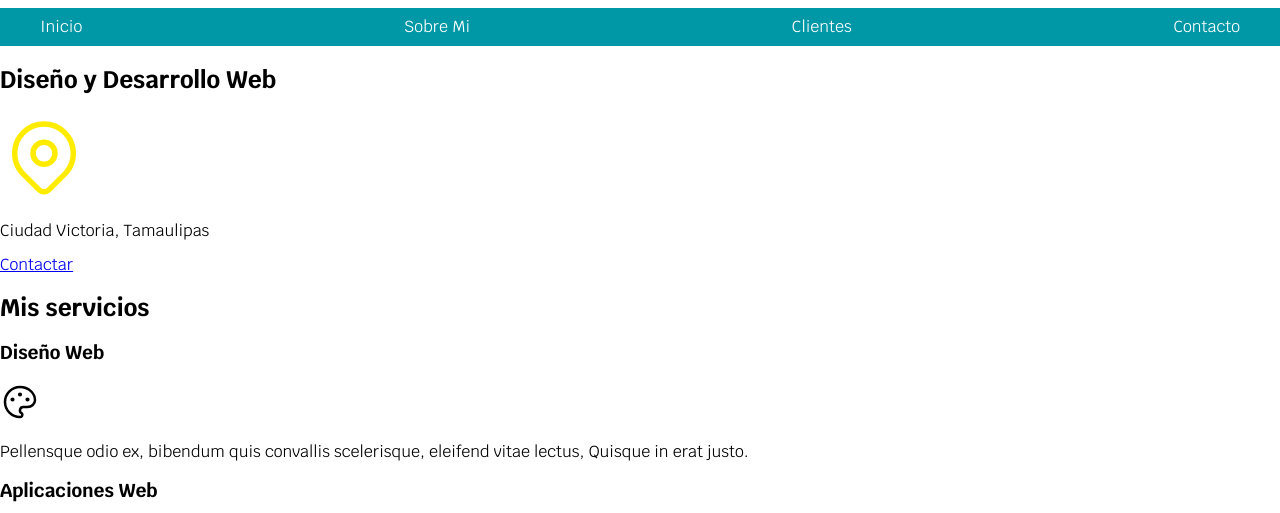
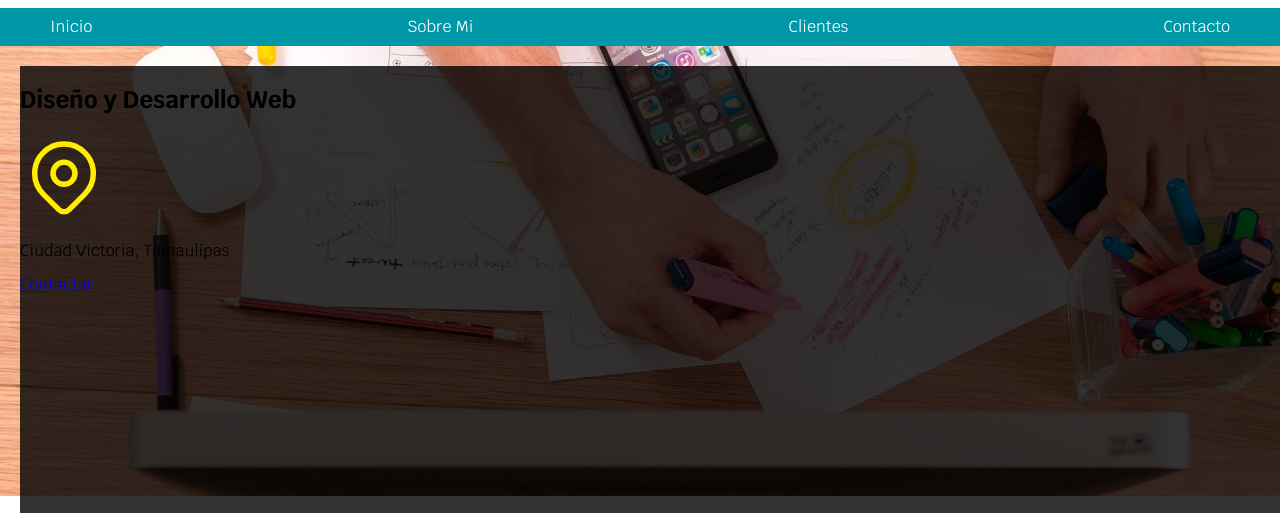
Before and after one commit to BetoEstrada2580/practica1, a plain HTML site: page index.html in a window 1280 px wide. Shown: the part 87-600 px from the top of the page. Drawn offline with Linux system fonts and the light colour scheme.

Commit message:
Avance 2

```diff
--- a/css/style.css
+++ b/css/style.css
@@ -8,7 +8,13 @@
 
 html {
   font-size: 62.5%;
+  box-sizing: border-box;
 }
+
+*,*:before,*:after {
+  box-sizing: inherit;
+}
+
 body {
   font-size: 16px; /* 1rem = 10px */
   font-family: 'Krub',sans-serif;
@@ -25,7 +31,7 @@ body {
 }
 
 .contenedor {
-  width: 120rem;
+  max-width: 120rem;
   margin: 0 auto;
 }
 
@@ -34,12 +40,52 @@ body {
 }
 
 .nav_principal {
-  padding: 1rem;
   display: flex;
-  justify-content: space-between;
+  flex-direction: column;
 }
 
 .nav_principal a {
+  display: block;
+  text-align: center;
+  padding: 1rem;
   color: var(--blanco);
   text-decoration: none;
 }
+
+.nav_principal a:hover {
+  background-color: var(--primario);
+  color: var(--oscuro);
+}
+
+.nav_principal a:visited {
+  background-color: blue;
+}
+
+.hero {
+  background-image: url('../img/hero.jpg');
+  background-repeat: no-repeat;
+  background-size: cover;
+  height: 450px;
+  padding: 20px;
+  position: relative;
+}
+
+.contenido-hero {
+  position: absolute;
+  background-color: rgba(0,0,0,.8);
+  width: 100%;
+  height: 100%;
+}
+
+ /* celular */
+@media (min-width:480px) {
+  .nav_principal {
+    flex-direction: row;
+    justify-content: space-between;
+  }
+}
+
+/* tablet */
+@media ( min-width:768px ) {
+
+}
--- a/index.html
+++ b/index.html
@@ -28,7 +28,8 @@
         </nav>
     </div>
 
-    <section>
+    <section class="hero">
+        <div class="contenido-hero">
             <h2>Diseño y Desarrollo Web</h2>
             <svg xmlns="http://www.w3.org/2000/svg" class="icon icon-tabler icon-tabler-map-pin" width="88" height="88"
                 viewBox="0 0 24 24" stroke-width="1.5" stroke="#ffec00" fill="none" stroke-linecap="round"
@@ -39,6 +40,7 @@
             </svg>
             <p>Ciudad Victoria, Tamaulipas</p>
             <a href="#">Contactar</a>
+        </div>
     </section>
     <main>
         <h2>Mis servicios</h2>
```
Lines whose indentation alone changed are shown as unchanged.
